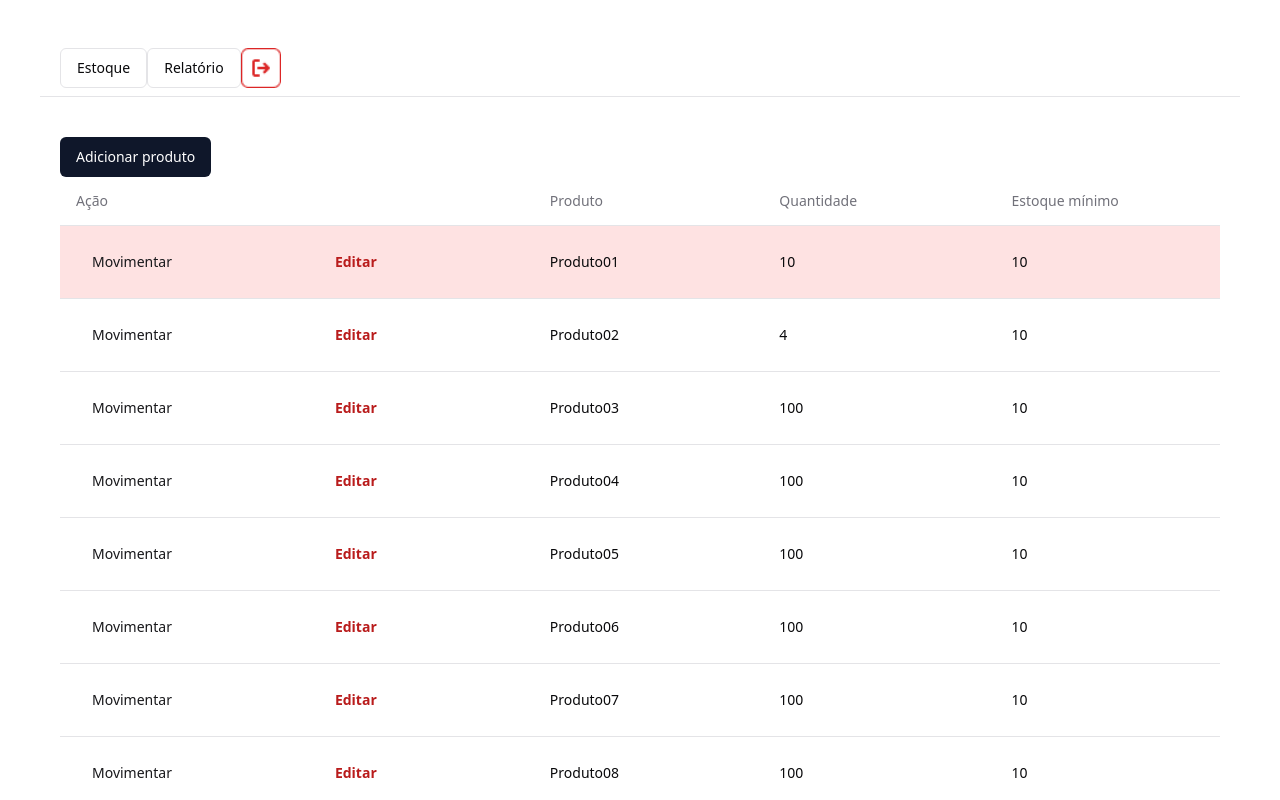
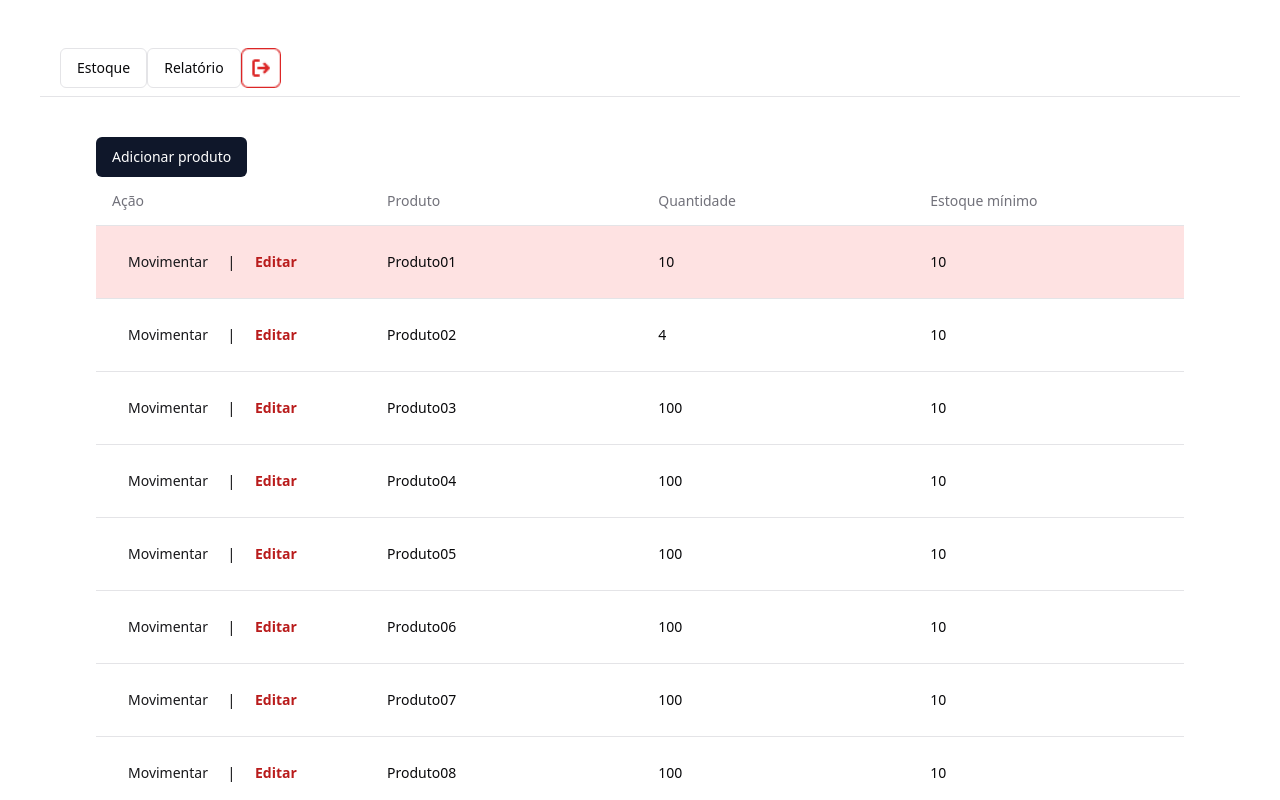
Before and after one commit to SatherBosco/univesp-inventory-control, a React (Vite) app: page / in a window 1280 px wide. Shown: the top 800 px of the page. Built offline with nearby package versions, Linux system fonts and the light colour scheme.

Commit message:
inserção do separator na primeira coluna

```diff
--- a/src/Page/Estoque/estoque.tsx
+++ b/src/Page/Estoque/estoque.tsx
@@ -198,13 +198,12 @@ import LogoutIMG from "@/assets/logout.png"
 
        </div>
        <Separator/>
-       <div className="px-5 pt-10">
+       <div className="px-14 pt-10">
        <Button className="bg-slate-900 text-white">Adicionar produto</Button>
        <Table className="w-full h-screen pt-16">
          <TableHeader>
            <TableRow>
              <TableHead className="w-72">Ação</TableHead>
-             <TableHead className="w-72"></TableHead>
              <TableHead className="w-72">Produto</TableHead>
              <TableHead className="w-72">Quantidade</TableHead>
              <TableHead className="w-72">Estoque mínimo</TableHead>
@@ -213,8 +212,7 @@ import LogoutIMG from "@/assets/logout.png"
          <TableBody>
            {produtos.map((produto) => (
              <TableRow key={produto.nome} className={produto.quantidade > produto.estoque_mínimo ? "bg-white" : "bg-red-100"}>
-               <TableCell className="w-72">{produto.ação1}</TableCell>
-               <TableCell className="w-72">{produto.ação2}</TableCell>
+               <TableCell className="w-72">{produto.ação1} <span className="separator">|</span> {produto.ação2}</TableCell>
                <TableCell className="w-72">{produto.nome}</TableCell>
                <TableCell className="w-72">{produto.quantidade}</TableCell>
                <TableCell className="w-72">{produto.estoque_mínimo}</TableCell>
```
